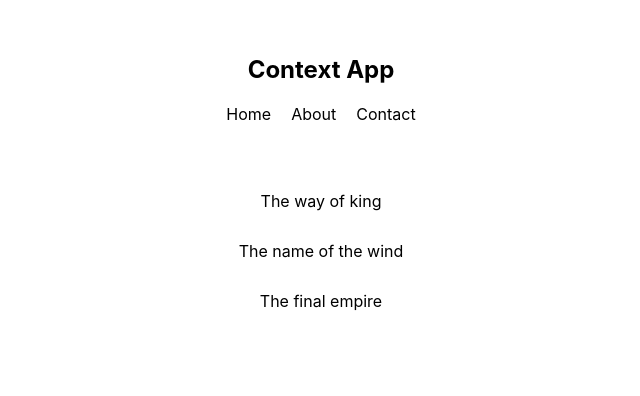
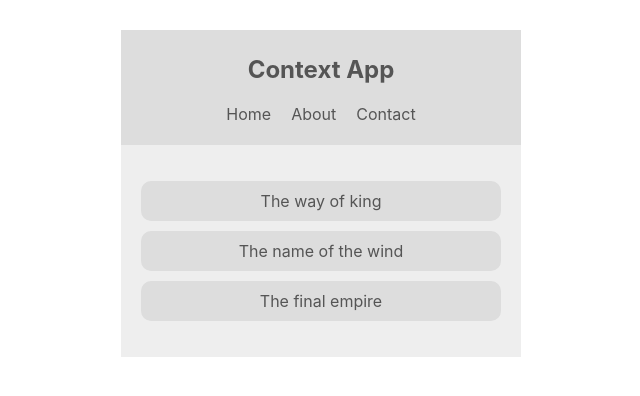
Before and after one commit to SBolsec/React-Context-Hooks, a React (Create React App) app in the folder contextapp/: page / in a window 1280 px wide. Shown: the top 396 px of the page, without its empty margins (319-959 px from the left). Built offline with nearby package versions, Linux system fonts and the light colour scheme.

Commit message:
accessing context #1

```diff
--- a/contextapp/src/components/BookList.js
+++ b/contextapp/src/components/BookList.js
@@ -1,13 +1,17 @@
 import React, { Component } from 'react';
+import { ThemeContext } from '../contexts/ThemeContext';
 
 class BookList extends Component {
+    static contextType = ThemeContext;
     render() {
+        const { isLightTheme, dark, light } = this.context;
+        const theme = isLightTheme ? light : dark;
         return (
-            <div className="book-list">
+            <div className="book-list" style={{ color: theme.syntax, background: theme.bg }}>
                 <ul>
-                    <li>The way of king</li>
-                    <li>The name of the wind</li>
-                    <li>The final empire</li>
+                    <li style={{ background: theme.ui }}>The way of king</li>
+                    <li style={{ background: theme.ui }}>The name of the wind</li>
+                    <li style={{ background: theme.ui }}>The final empire</li>
                 </ul>
             </div>
         );
--- a/contextapp/src/components/Navbar.js
+++ b/contextapp/src/components/Navbar.js
@@ -1,9 +1,13 @@
 import React, { Component } from 'react';
+import { ThemeContext } from '../contexts/ThemeContext';
 
 class Navbar extends Component {
+    static contextType = ThemeContext;
     render() {
+        const { dark, light, isLightTheme } = this.context;
+        const theme = isLightTheme ? light : dark;
         return (
-            <nav>
+            <nav style={{ background: theme.ui, color: theme.syntax }}>
                 <h1>Context App</h1>
                 <ul>
                     <li>Home</li>
```
